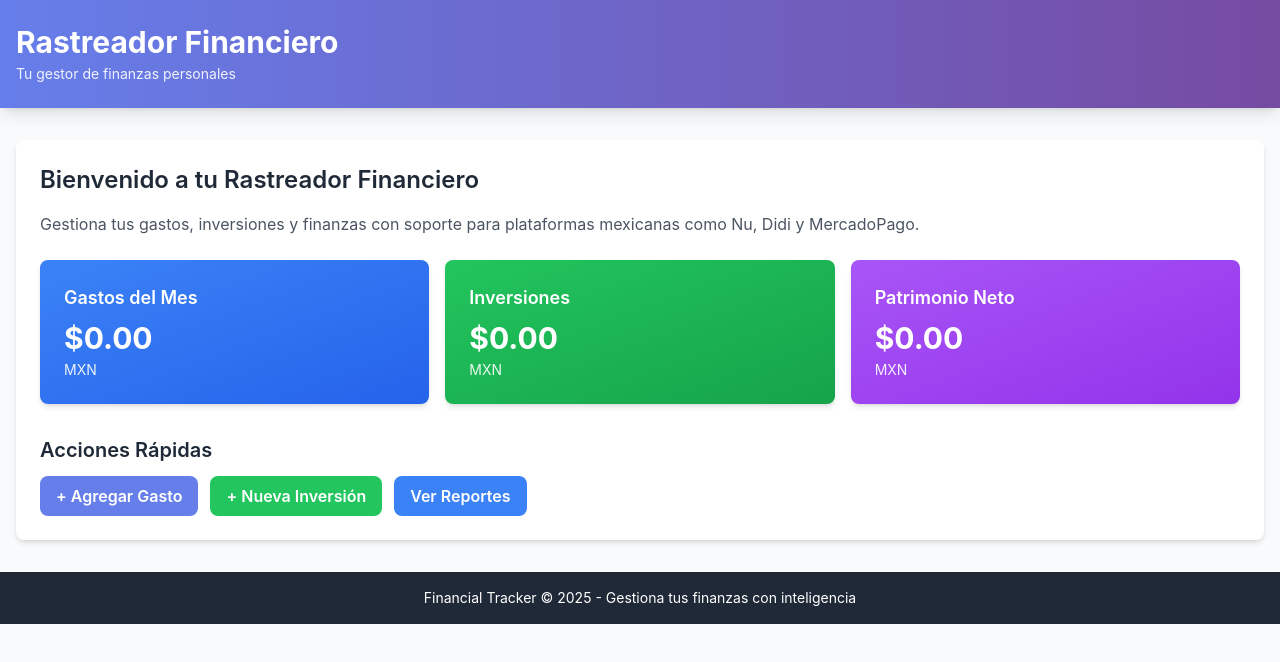
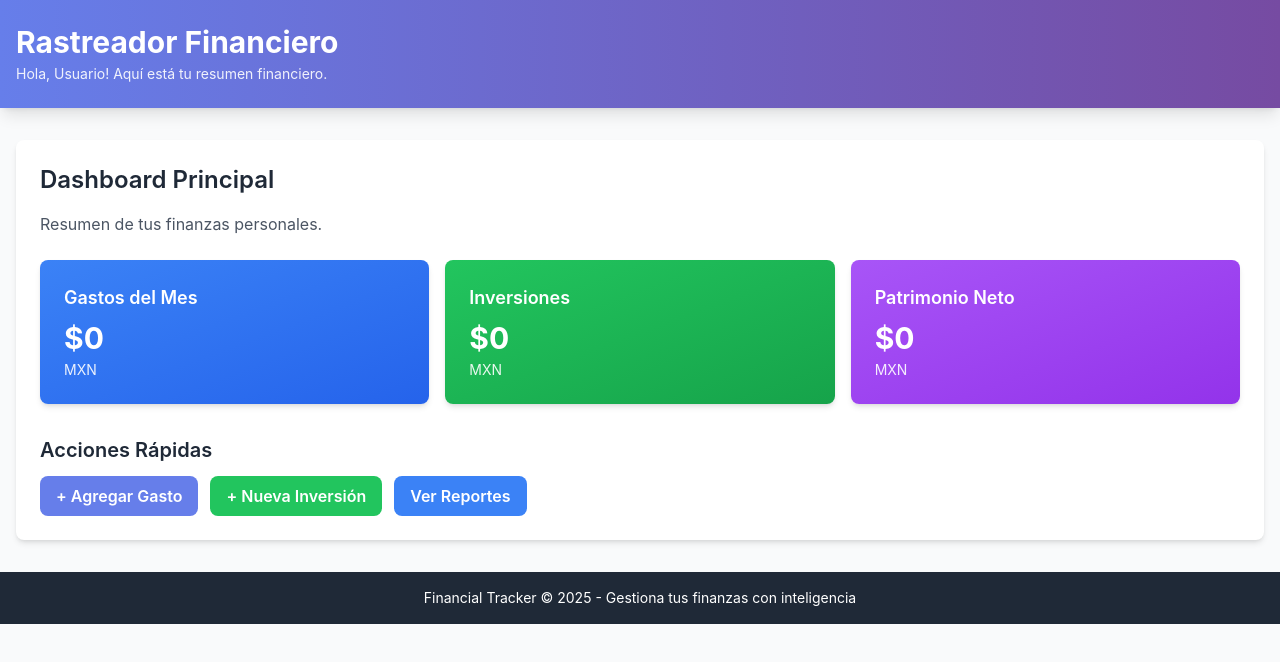
Before and after one commit to JosueLara22/FinanceTracker, a React (Vite) app: page / in a window 1280 px wide. Shown: the top 662 px of the page. Built offline with nearby package versions, Linux system fonts and the light colour scheme.

Commit message:
Gemini finished phase 1

```diff
--- a/src/App.tsx
+++ b/src/App.tsx
@@ -1,7 +1,13 @@
-import { useState } from 'react'
+import { useAppContext } from './contexts/AppContext';
 
 function App() {
-  const [activeView] = useState('dashboard')
+  const { state } = useAppContext();
+
+  const totalExpenses = state.expenses.reduce((sum, expense) => sum + expense.amount, 0);
+  const totalInvestments = state.investments.reduce((sum, investment) => sum + investment.currentValue, 0);
+  const totalBankAccounts = state.accounts.reduce((sum, account) => sum + account.balance, 0);
+  const totalCreditCardDebt = state.creditCards.reduce((sum, card) => sum + card.currentBalance, 0);
+  const netWorth = totalBankAccounts + totalInvestments - totalCreditCardDebt;
 
   return (
     <div className="min-h-screen bg-gray-50">
@@ -9,7 +15,7 @@ function App() {
       <header className="bg-gradient-to-r from-primary to-primary-dark text-white shadow-lg">
         <div className="container mx-auto px-4 py-6">
           <h1 className="text-3xl font-bold">Rastreador Financiero</h1>
-          <p className="text-sm opacity-90 mt-1">Tu gestor de finanzas personales</p>
+          <p className="text-sm opacity-90 mt-1">Hola, {state.user.name}! Aquí está tu resumen financiero.</p>
         </div>
       </header>
 
@@ -17,29 +23,29 @@ function App() {
       <main className="container mx-auto px-4 py-8">
         <div className="bg-white rounded-lg shadow-md p-6">
           <h2 className="text-2xl font-semibold text-gray-800 mb-4">
-            Bienvenido a tu Rastreador Financiero
+            Dashboard Principal
           </h2>
           <p className="text-gray-600 mb-4">
-            Gestiona tus gastos, inversiones y finanzas con soporte para plataformas mexicanas como Nu, Didi y MercadoPago.
+            Resumen de tus finanzas personales.
           </p>
 
           <div className="grid grid-cols-1 md:grid-cols-3 gap-4 mt-6">
             {/* Quick Stats Cards */}
             <div className="bg-gradient-to-br from-blue-500 to-blue-600 text-white rounded-lg p-6 shadow-md">
               <h3 className="text-lg font-semibold mb-2">Gastos del Mes</h3>
-              <p className="text-3xl font-bold">$0.00</p>
+              <p className="text-3xl font-bold">${totalExpenses.toLocaleString('es-MX')}</p>
               <p className="text-sm opacity-90 mt-1">MXN</p>
             </div>
 
             <div className="bg-gradient-to-br from-green-500 to-green-600 text-white rounded-lg p-6 shadow-md">
               <h3 className="text-lg font-semibold mb-2">Inversiones</h3>
-              <p className="text-3xl font-bold">$0.00</p>
+              <p className="text-3xl font-bold">${totalInvestments.toLocaleString('es-MX')}</p>
               <p className="text-sm opacity-90 mt-1">MXN</p>
             </div>
 
             <div className="bg-gradient-to-br from-purple-500 to-purple-600 text-white rounded-lg p-6 shadow-md">
               <h3 className="text-lg font-semibold mb-2">Patrimonio Neto</h3>
-              <p className="text-3xl font-bold">$0.00</p>
+              <p className="text-3xl font-bold">${netWorth.toLocaleString('es-MX')}</p>
               <p className="text-sm opacity-90 mt-1">MXN</p>
             </div>
           </div>
--- /dev/null
+++ b/src/contexts/AppContext.tsx
@@ -0,0 +1,64 @@
+
+import React, { createContext, useContext, ReactNode } from 'react';
+import usePersistentReducer from '../hooks/usePersistentReducer';
+import { AppState, ActionType } from '../types';
+
+const initialState: AppState = {
+  user: {
+    id: 'user-1',
+    name: 'Usuario',
+    currency: 'MXN',
+    language: 'es',
+    dateFormat: 'dd/MM/yyyy',
+    enableNotifications: true,
+    enableBiometricLock: false,
+    theme: 'auto',
+  },
+  expenses: [],
+  investments: [],
+  accounts: [],
+  creditCards: [],
+  budgets: [],
+  savingsGoals: [],
+  categories: [],
+  ui: {
+    isLoading: false,
+    activeView: 'dashboard',
+    selectedPeriod: '2025-10',
+    filters: {},
+  },
+};
+
+const AppReducer = (state: AppState, action: ActionType): AppState => {
+  switch (action.type) {
+    // TODO: Implement reducer cases
+    default:
+      return state;
+  }
+};
+
+const AppContext = createContext<{
+  state: AppState;
+  dispatch: React.Dispatch<ActionType>;
+}>({
+  state: initialState,
+  dispatch: () => null,
+});
+
+export const AppProvider = ({ children }: { children: ReactNode }) => {
+  const [state, dispatch] = usePersistentReducer(
+    AppReducer,
+    initialState,
+    'finance-tracker-state'
+  );
+
+  return (
+    <AppContext.Provider value={{ state, dispatch }}>
+      {children}
+    </AppContext.Provider>
+  );
+};
+
+export const useAppContext = () => {
+  return useContext(AppContext);
+};
--- /dev/null
+++ b/src/hooks/usePersistentReducer.ts
@@ -0,0 +1,38 @@
+import { useReducer, useEffect } from 'react';
+import { AppState, ActionType } from '../types';
+
+const usePersistentReducer = (
+  reducer: (state: AppState, action: ActionType) => AppState,
+  initialState: AppState,
+  storageKey: string
+) => {
+  const [state, dispatch] = useReducer(reducer, initialState, (initial) => {
+    try {
+      const stored = window.localStorage.getItem(storageKey);
+      if (stored) {
+        const parsed = JSON.parse(stored);
+        // Dates are stored as strings, so we need to convert them back
+        // This is a simplified example; a more robust solution would be needed for full date revival
+        if (parsed.expenses) {
+          parsed.expenses = parsed.expenses.map((e: any) => ({ ...e, date: new Date(e.date) }));
+        }
+        return { ...initial, ...parsed };
+      }
+    } catch (error) {
+      console.error("Error reading from localStorage", error);
+    }
+    return initial;
+  });
+
+  useEffect(() => {
+    try {
+      window.localStorage.setItem(storageKey, JSON.stringify(state));
+    } catch (error) {
+      console.error("Error writing to localStorage", error);
+    }
+  }, [state, storageKey]);
+
+  return [state, dispatch] as const;
+};
+
+export default usePersistentReducer;
--- a/src/main.tsx
+++ b/src/main.tsx
@@ -2,9 +2,12 @@ import React from 'react'
 import ReactDOM from 'react-dom/client'
 import App from './App.tsx'
 import './index.css'
+import { AppProvider } from './contexts/AppContext.tsx';
 
 ReactDOM.createRoot(document.getElementById('root')!).render(
   <React.StrictMode>
-    <App />
+    <AppProvider>
+      <App />
+    </AppProvider>
   </React.StrictMode>,
 )
```
Also changed, not shown: .claude/settings.local.json.
